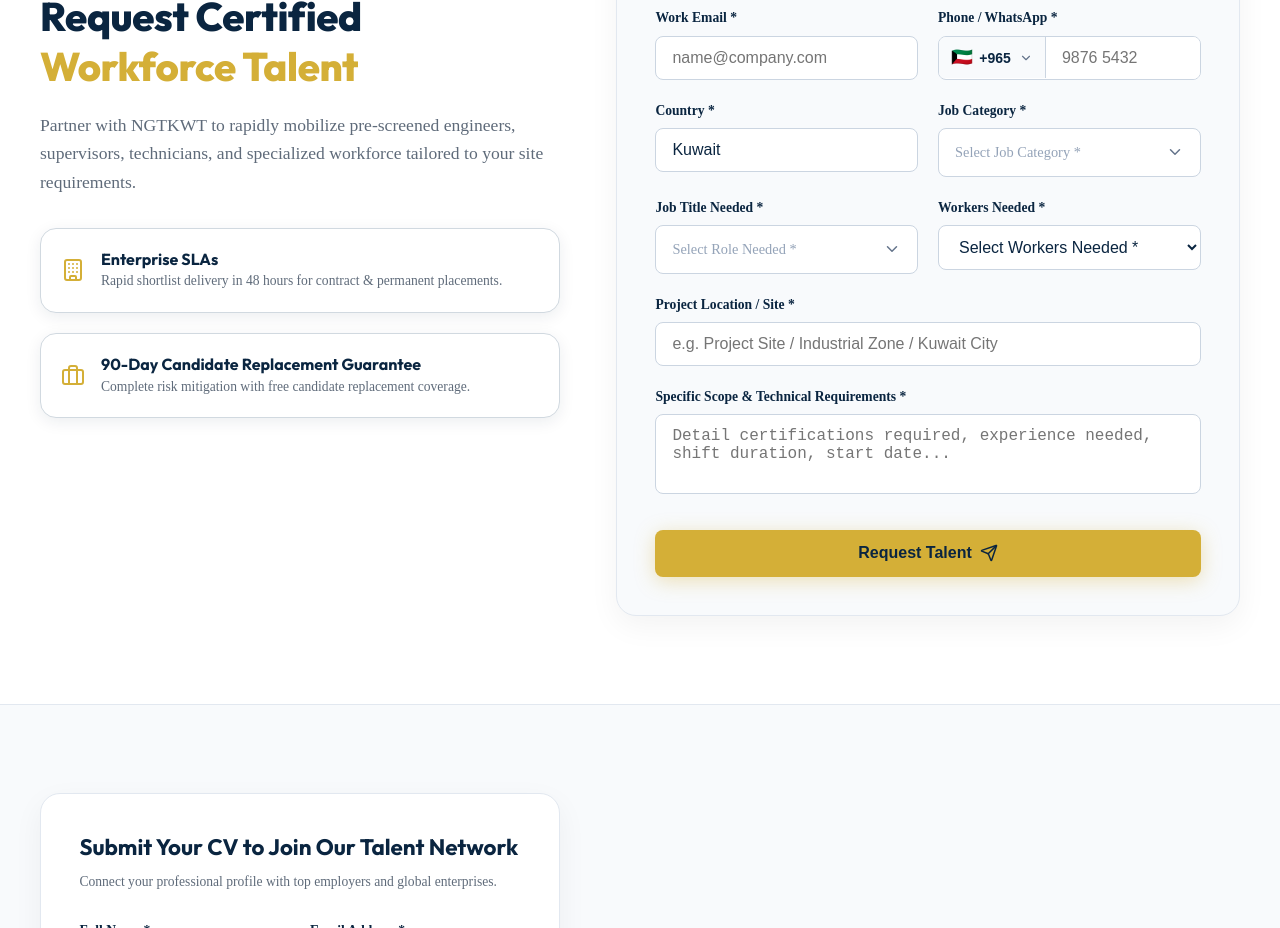
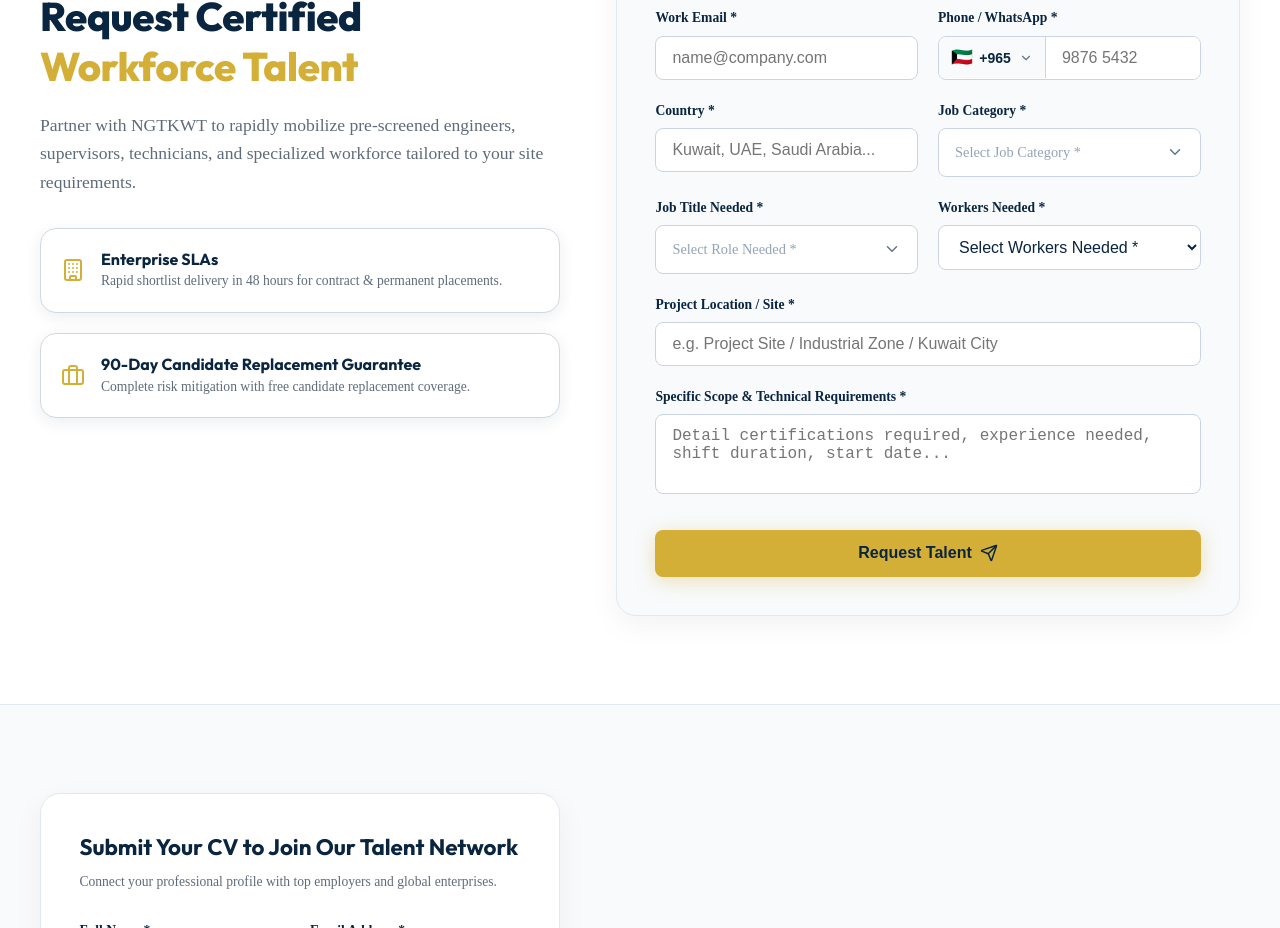
Before and after one commit to Sanjay2052/-NGTKWT, a React (Vite) app: page / in a window 1280 px wide. Shown: the part 6000-6928 px from the top of the page. Built offline with nearby package versions, Linux system fonts and the light colour scheme.

Commit message:
feat: add CompanyForm component for employer workforce talent requests

```diff
--- a/src/components/CompanyForm/CompanyForm.jsx
+++ b/src/components/CompanyForm/CompanyForm.jsx
@@ -13,7 +13,7 @@
     contactPerson: '',
     email: '',
     phone: '',
-    country: 'Kuwait',
+    country: '',
     jobCategory: '',
     jobTitle: '',
     workersNeeded: '',
@@ -197,7 +197,7 @@
                       contactPerson: '',
                       email: '',
                       phone: '',
-                      country: 'Kuwait',
+                      country: '',
                       jobCategory: '',
                       jobTitle: '',
                       workersNeeded: '',
```
